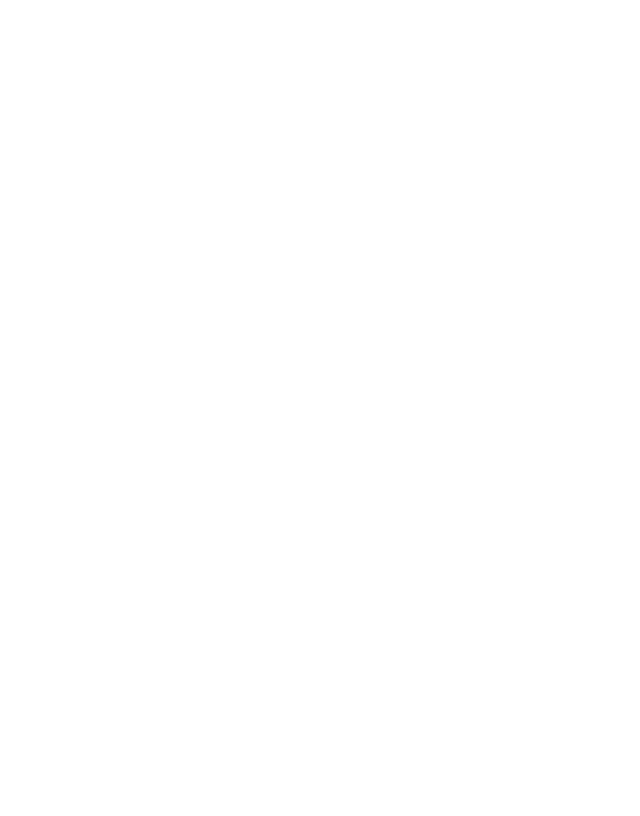
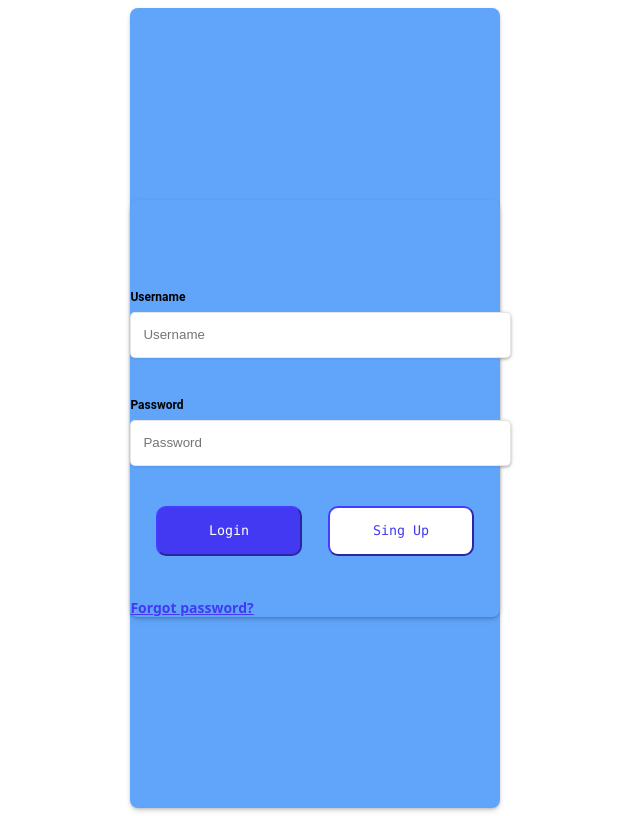
Before and after one commit to Ajauregui69/login-practice, a Vue app: page / in a window 1280 px wide. Shown: the whole page, without its empty margins (325-965 px from the left). Built offline with nearby package versions, Linux system fonts and the light colour scheme.

Commit message:
[FEATURE] First login views

```diff
--- a/src/Login.vue
+++ b/src/Login.vue
@@ -3,8 +3,13 @@ import { RouterView } from "vue-router";
 </script>
 
 <template>
-  <RouterView />
+  <div
+    class="flex h-screen w-full relative justify-center items-center bg-F8F8F8"
+  >
+    <div class="drop-shadow bg-blue shadow-md b-rd-8px">
+      <RouterView />
+    </div>
+  </div>
 </template>
 
-<style scoped>
-</style>
+<style scoped></style>
--- a/src/components/container.vue
+++ b/src/components/CustonCard.vue
@@ -24,21 +24,10 @@ Example:
 </customCard>
 
 -->
-<script setup>
-defineProps({
-    dimentions: 'dimentions',
-    margins: 'margins'
-})
-</script>
+<script setup></script>
 
 <template>
-    <div class="flex h-screen w-full relative justify-center items-center">
-        <div class="flex w-100% text-center justify-center">
-            <div :style="dimentions" class="flex drop-shadow bg-white shadow-md b-rd-8px">
-                <div :style="margins" class="flex">
-                    <slot></slot>
-                </div>
-            </div>
-        </div>
-    </div>
+  <div class="drop-shadow bg-red shadow-md b-rd-8px">
+    <slot></slot>
+  </div>
 </template>
--- a/src/router/app.js
+++ b/src/router/app.js
@@ -9,16 +9,17 @@ const router = createRouter({
   routes: [
     {
       name: "main",
+      path: "/",
       component: Login,
       children: [
         {
-          path: "/login",
+          path: "/",
           name: "login",
           component: LoginView,
         },
         {
-          path: "/singup",
-          name: "singup",
+          path: "/signup",
+          name: "signup",
           component: Signup,
         },
       ],
--- a/src/views/login/login.vue
+++ b/src/views/login/login.vue
@@ -1,33 +1,50 @@
 <script setup>
-import customCard from '../../components/container.vue'
-import inP from '../../components/inputs.vue'
-import customBtn from "../../components/button.vue"
+import inP from "../../components/inputs.vue";
+import customBtn from "../../components/button.vue";
+
 </script>
 
 <template>
-  <customCard dimentions="height: 514px; width: 495px;" margins="height: 434px; width: 369.15px; margin: 40px 62.92px">
-
-    <form class="flex-column text-center h-434px w-369.15px" action="">
+  <form action="">
     <div class="display-flex h-48px text-23px ml-62.92px">
-        <h1 class="font-bold text-42px">Login Form</h1>
+      <h1 v-if="flag" class="font-bold text-42px">Login Form</h1>
     </div>
 
     <inP type="text" text="Username" class="mt-42px"></inP>
     <inP type="password" text="Password" class="mt-42px"></inP>
 
-      <div class=" flex justify-evenly mt-42px">
-        <customBtn btnText="Login" style="height: 50px; width: 146.82px; background-color: #4339F2; border-color: #4339F2; color: #FFFFFF;"/>
-        <customBtn btnText="Sing Up" style="height: 50px; width: 146.82px; background-color: #FFFFFF; border-color: #4339F2; color: #4339F2;"/>
+    <div class="flex justify-evenly mt-42px">
+      <customBtn
+        btnText="Login"
+        style="
+          height: 50px;
+          width: 146.82px;
+          background-color: #4339f2;
+          border-color: #4339f2;
+          color: #ffffff;
+        "
+      />
+      <customBtn
+        btnText="Sing Up"
+        style="
+          height: 50px;
+          width: 146.82px;
+          background-color: #ffffff;
+          border-color: #4339f2;
+          color: #4339f2;
+        "
+      />
     </div>
 
     <div class="mt-42px">
-        <RouterLink class="font-sans font-semibold text-14px c-#4339f2 underline" to="/recoverPass">
+      <RouterLink
+        class="font-sans font-semibold text-14px c-#4339f2 underline"
+        to="/recoverPass"
+      >
         Forgot password?
       </RouterLink>
     </div>
   </form>
-
-  </customCard>
 </template>
 
 <style scoped></style>
--- a/src/views/login/recover.vue
+++ b/src/views/login/recover.vue
@@ -1,12 +1,12 @@
 <script setup>
-import customCard from '../../components/container.vue'
+import CustomCard from '../../components/CustonCard.vue'
 import customBtn from "../../components/button.vue"
 import customInput from '../../components/inputs.vue'
 </script>
 
 <template>
 
-  <customCard dimentions="height: 451px; width: 495px;" margins="height: 315px; width: 369.15px; margin: 68px 62.85px 68px 63px">
+  <CustomCard dimentions="height: 451px; width: 495px;" margins="height: 315px; width: 369.15px; margin: 68px 62.85px 68px 63px">
     <form>
 
       <div class="text-left mb-79.25px"> <!-- Card title -->
@@ -23,7 +23,7 @@ import customInput from '../../components/inputs.vue'
       </div>
 
     </form>
-  </customCard>
+  </CustomCard>
 
 </template>
 
--- a/src/views/login/recoverPass.vue
+++ b/src/views/login/recoverPass.vue
@@ -1,30 +1,51 @@
 <script setup>
-  import customCard from '../../components/container.vue'
-  import customBtn from "../../components/button.vue"
-  import customInput from '../../components/inputs.vue'
+import CustomCard from "../../components/CustonCard.vue";
+import customBtn from "../../components/button.vue";
+import customInput from "../../components/inputs.vue";
 </script>
 
 <template>
-  <customCard dimentions="height: 550px; width: 495px;" margins="height: 439px; width: 369.15px; margin: 51px 62.92px">
+  <CustomCard
+    dimentions="height: 550px; width: 495px;"
+    margins="height: 439px; width: 369.15px; margin: 51px 62.92px"
+  >
     <form>
-      <div class="text-left mb-40.6px"> <!-- Card title -->
-        <h1 class="text-42px">Change<br>Password</h1>
+      <div class="text-left mb-40.6px">
+        <!-- Card title -->
+        <h1 class="text-42px">Change<br />Password</h1>
       </div>
 
-      <div class="mb-57.87px"> <!-- Inputs div -->
-        <customInput type="password" text="New Password" dimentions="width: 345.15px; height: 20px" />
+      <div class="mb-57.87px">
+        <!-- Inputs div -->
+        <customInput
+          type="password"
+          text="New Password"
+          dimentions="width: 345.15px; height: 20px"
+        />
       </div>
       <div class="mb-45.14px">
-        <customInput type="password" text="Repeat New Password" dimentions="width: 345.15px; height: 20px" />
+        <customInput
+          type="password"
+          text="Repeat New Password"
+          dimentions="width: 345.15px; height: 20px"
+        />
       </div>
 
-      <div class=""> <!-- Button div -->
-        <customBtn btnText="Change" style="height: 62.4px; width: 146.82px; background-color: #4339F2; border: #4339F2; color: white;"/>
+      <div class="">
+        <!-- Button div -->
+        <customBtn
+          btnText="Change"
+          style="
+            height: 62.4px;
+            width: 146.82px;
+            background-color: #4339f2;
+            border: #4339f2;
+            color: white;
+          "
+        />
       </div>
-
     </form>
-  </customCard>
-
+  </CustomCard>
 </template>
 
 <style scoped></style>
--- a/src/views/login/signup.vue
+++ b/src/views/login/signup.vue
@@ -1,17 +1,14 @@
 <script setup>
-import customCard from '../../components/container.vue';
-import customInput from '../../components/inputs.vue';
-import customBtn from "../../components/button.vue"
-
+import customInput from "../../components/inputs.vue";
+import customBtn from "../../components/button.vue";
 </script>
 
 <template>
-  <customCard dimentions="height: 710px; width: 495px;" margins="height: 434px; width: 369.15px; margin: 40px 62.92px">
-
     <form>
-
-      <h1 class="display-flex display-start text-center color-black text-42px mt-0 font-bold mb-45.3px font-roboto ">Sign
-        Up
+      <h1
+        class="display-flex display-start text-center color-black text-42px mt-0 font-bold mb-45.3px font-roboto"
+      >
+        Sign Up
       </h1>
 
       <customInput type="text" text="Full name" />
@@ -19,14 +16,19 @@ import customBtn from "../../components/button.vue"
       <customInput type="text" text="Username" />
       <customInput type="password" text="Password" />
       <customInput type="password" text="Repeat Password" />
-      <customBtn class="mt-57.33px" btnText="Sign up"
-        style="height: 43.87px; width: 146.82px; background-color: #4339F2; border: #4339F2; color: white;">
-
+      <customBtn
+        class="mt-57.33px"
+        btnText="Sign up"
+        style="
+          height: 43.87px;
+          width: 146.82px;
+          background-color: #4339f2;
+          border: #4339f2;
+          color: white;
+        "
+      >
       </customBtn>
     </form>
-
-  </customCard>
 </template>
 
-
 <style scoped></style>
```
Lines whose indentation alone changed are shown as unchanged.
